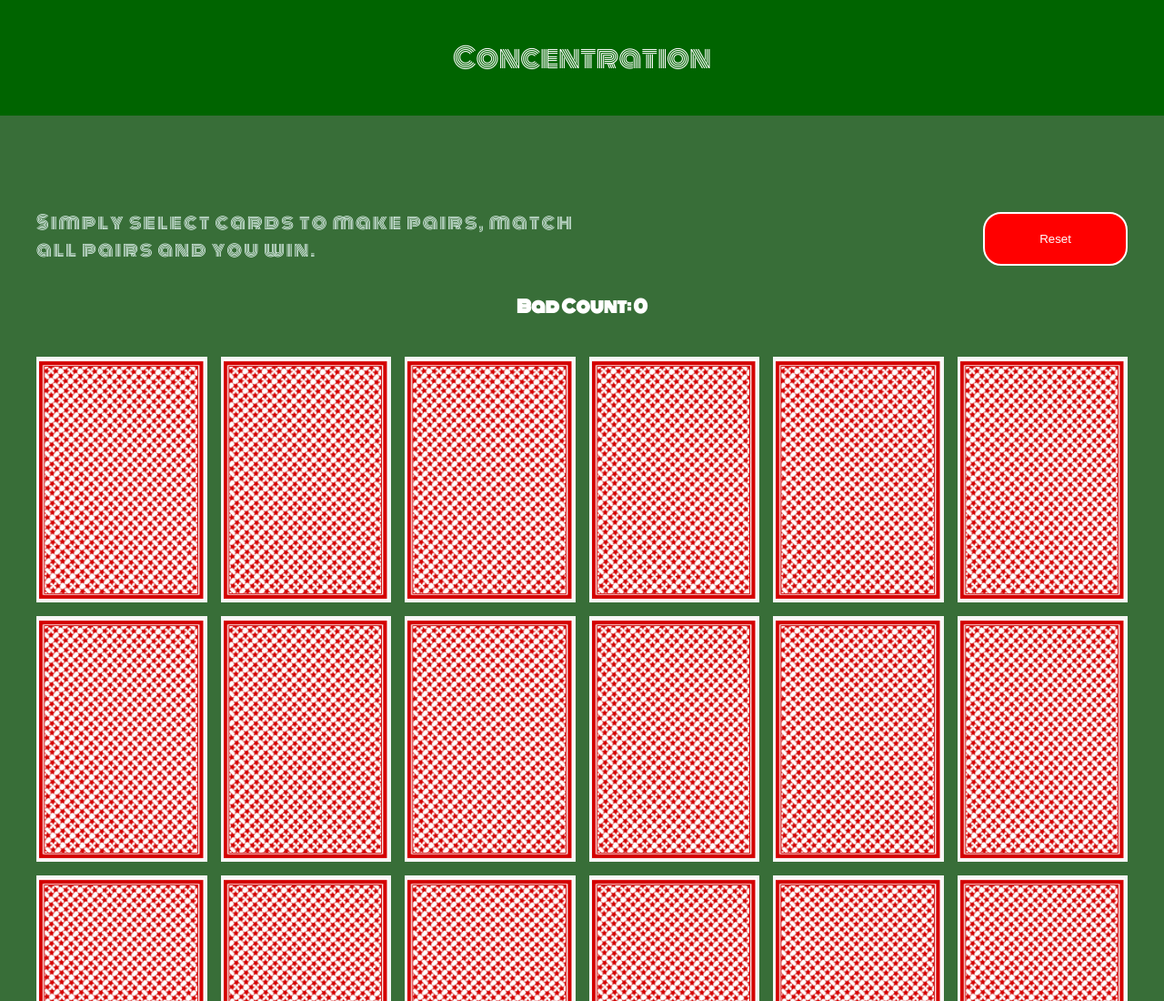
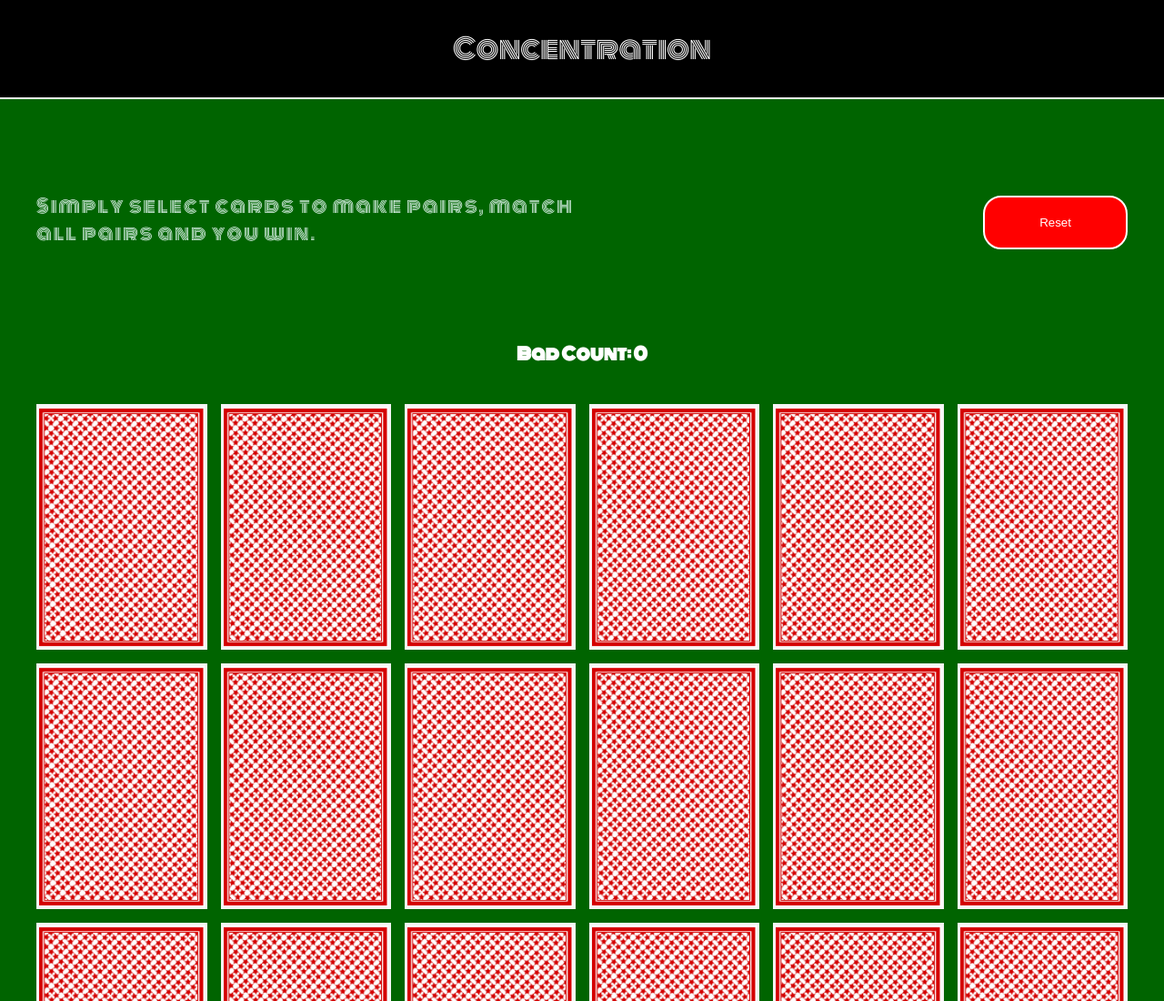
Before and after one commit to mattsuzuki/ConcentrationSuzuki, a plain HTML site: page index.html in a window 1280 px wide. Shown: the top 1100 px of the page at 91% size. Drawn offline with Linux system fonts and the light colour scheme.

Commit message:
restyling done

```diff
--- a/css/main.css
+++ b/css/main.css
@@ -4,18 +4,19 @@
   box-sizing: border-box;
 }
 body {
-  background-color: rgb(56, 110, 56);
+  background-color: darkgreen;
   font-family: "Monoton", cursive;
 }
 
 header {
   display: flex;
   justify-content: center;
-  padding: 40px 5%;
+  padding: 30px 5%;
   font-size: 30px;
   color: white;
   margin: 0 auto;
-  background-color: darkgreen;
+  background-color: black;
+  border-bottom: 2px solid white;
 }
 
 /* GAME PLAY SECTION */
@@ -53,7 +54,6 @@ header {
 main {
   display: grid;
   grid-template-columns: repeat(4, 1fr);
-  /* grid-template-rows: repeat(4, 1fr); */
   grid-gap: 15px;
   justify-content: center;
   margin-left: 3%;
@@ -107,6 +107,7 @@ h2 {
     justify-content: space-between;
     align-items: center;
     margin-top: 70px;
+    margin-bottom: 70px;
   }
   .catch-phrase {
     padding: 0;
```
